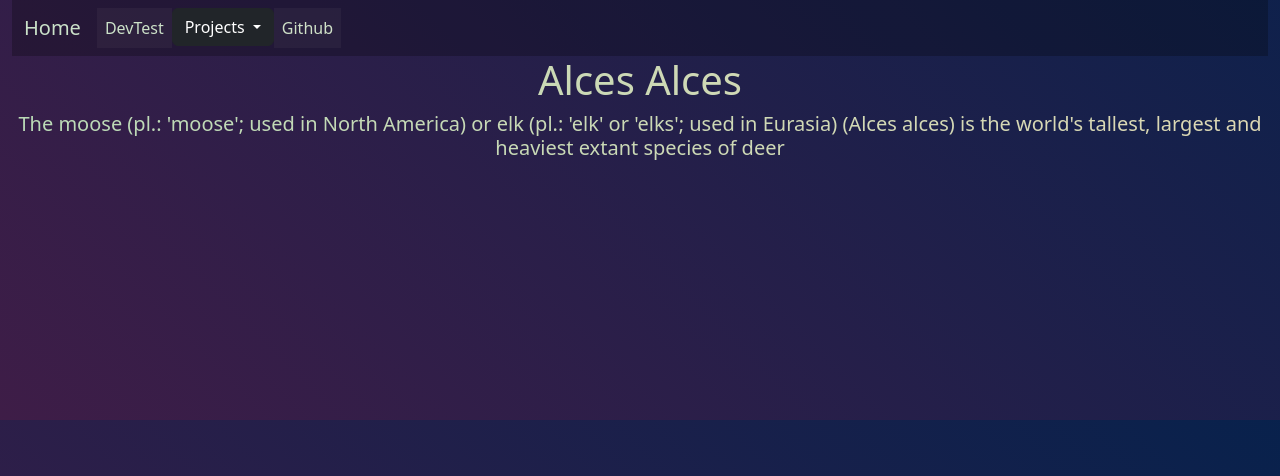
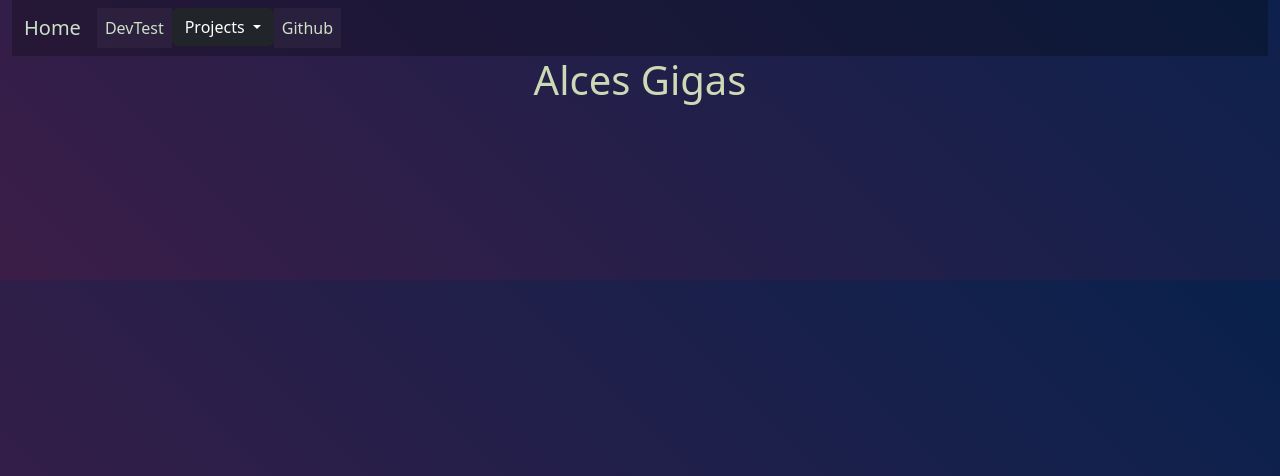
Before and after one commit to Minifauna/d71dp, a Flask app: page / in a window 1280 px wide. Shown: the top 476 px of the page. Run offline with Flask 3, Linux system fonts and the light colour scheme; some libraries are stand-ins or nearby versions.

Commit message:
update requirements.txt as well as Alces Alces to Alces Gigas due to the former being taken on leetcode already

```diff
--- a/main.py
+++ b/main.py
@@ -1,4 +1,6 @@
 from flask import Flask, abort, render_template, redirect, url_for, flash, request
+from flask_sqlalchemy import SQLAlchemy
+from sqlalchemy.orm import DeclarativeBase
 from flask_bootstrap import Bootstrap5
 from functools import wraps
 import os
--- a/templates/base.html
+++ b/templates/base.html
@@ -12,7 +12,7 @@
     {{ bootstrap.load_css() }}
     <link href="static/css/testing.css" rel="stylesheet" type="text/css" />
     {% endblock %}
-    <title>{% block title %}Alces Alces{% endblock %}</title>
+    <title>{% block title %}Alces Gigas{% endblock %}</title>
     {% endblock %}
   </head>
   <body>
--- a/templates/index.html
+++ b/templates/index.html
@@ -2,10 +2,7 @@
 {% block content %}
 <div class="hero ms-auto">
 <h1>
-  Alces Alces
+  Alces Gigas
 </h1>
-<h5>
-  The moose (pl.: 'moose'; used in North America) or elk (pl.: 'elk' or 'elks'; used in Eurasia) (Alces alces) is the world's tallest, largest and heaviest extant species of deer
-</h5>
 </div>
 {% endblock %}
```
Also changed, not shown: requirements.txt (+30 -4 lines).
